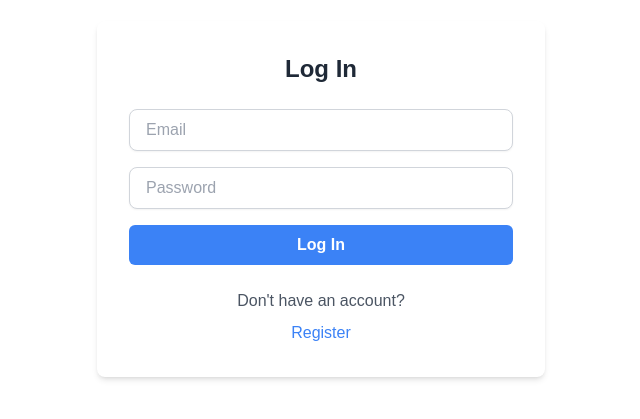
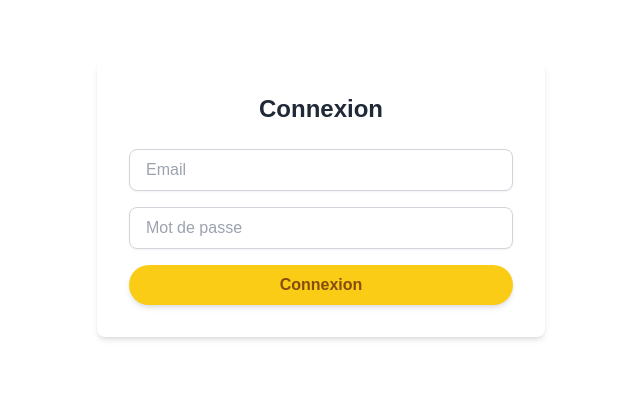
Before and after one commit to PrincessCaroline/FairGift, a Next.js app in the folder apps/web/: page /login in a window 1280 px wide. Shown: the part 201-620 px from the top of the page, without its empty margins (319-959 px from the left). Built offline with nearby package versions, Linux system fonts and the light colour scheme; no server answers.

Commit message:
rework login page

```diff
--- a/apps/web/src/app/dashboard/page.tsx
+++ b/apps/web/src/app/dashboard/page.tsx
@@ -27,7 +27,7 @@ export default function DashboardPage() {
     return null;
   }
 
-  if (isLoading || !groups) return <LoadingPage />;
+  if (isLoading || !groups || !gifts) return <LoadingPage />;
 
   const goalGifts = groups.reduce(
     (acc, group) => acc + (group.memberCount - 1),
--- a/apps/web/src/app/login/page.tsx
+++ b/apps/web/src/app/login/page.tsx
@@ -3,6 +3,8 @@
 import { useState } from "react";
 import { useRouter } from "next/navigation";
 import { useLogin, useCheckToken } from "@/hooks/useLogin";
+import LoadingPage from "@/components/ui/loading";
+import GenericButton from "@/components/ui/genericButton";
 
 export default function LoginPage() {
   const [email, setEmail] = useState("");
@@ -32,12 +34,12 @@ export default function LoginPage() {
   return (
     <div className="flex items-center justify-center min-h-screen bg-white">
       {isLoading || isSuccess ? (
-        <p>Checking authentication...</p>
+        <LoadingPage />
       ) : (
         <>
           <div className="w-full max-w-md p-8 space-y-6 bg-white rounded-lg shadow-md">
             <h2 className="text-2xl font-bold text-center text-gray-800">
-              Log In
+              Connexion
             </h2>
             <form onSubmit={handleLogin} className="space-y-4">
               <input
@@ -50,20 +52,23 @@ export default function LoginPage() {
               />
               <input
                 type="password"
-                placeholder="Password"
+                placeholder="Mot de passe"
                 value={password}
                 onChange={(e) => setPassword(e.target.value)}
                 required
                 className="text-gray-800 w-full px-4 py-2 border border-gray-300 text-gray-800 rounded-lg shadow-sm focus:outline-none focus:border-yellow-400"
               />
-              <button
+
+
+              <GenericButton
+                text={loginMutation.isPending ? "Connexion en cours" : "Connexion"}
+                disabled={loginMutation.isPending}
                 type="submit"
-                disabled={loginMutation.isPending}
-                className="w-full px-4 py-2 font-semibold text-white bg-blue-500 rounded-md hover:bg-blue-600 disabled:opacity-50"
-              >
-                {loginMutation.isPending ? "Logging in..." : "Log In"}
-              </button>
+                onClick={() => { }}
+                className="mt-6"
+              />
             </form>
+            {/*
             <div className="text-center">
               <p className="text-gray-600">Don't have an account?</p>
               <button
@@ -73,6 +78,7 @@ export default function LoginPage() {
                 Register
               </button>
             </div>
+            */}
           </div>
         </>
       )}
```
